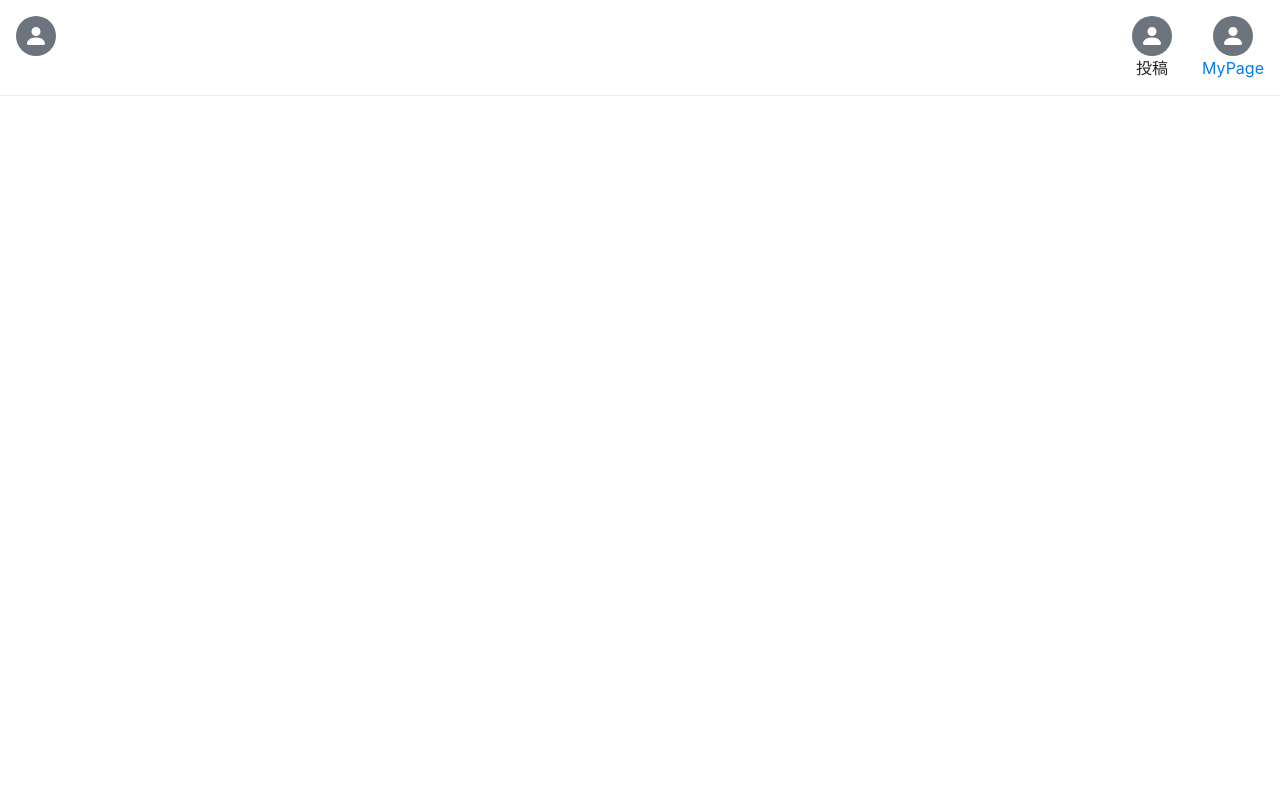
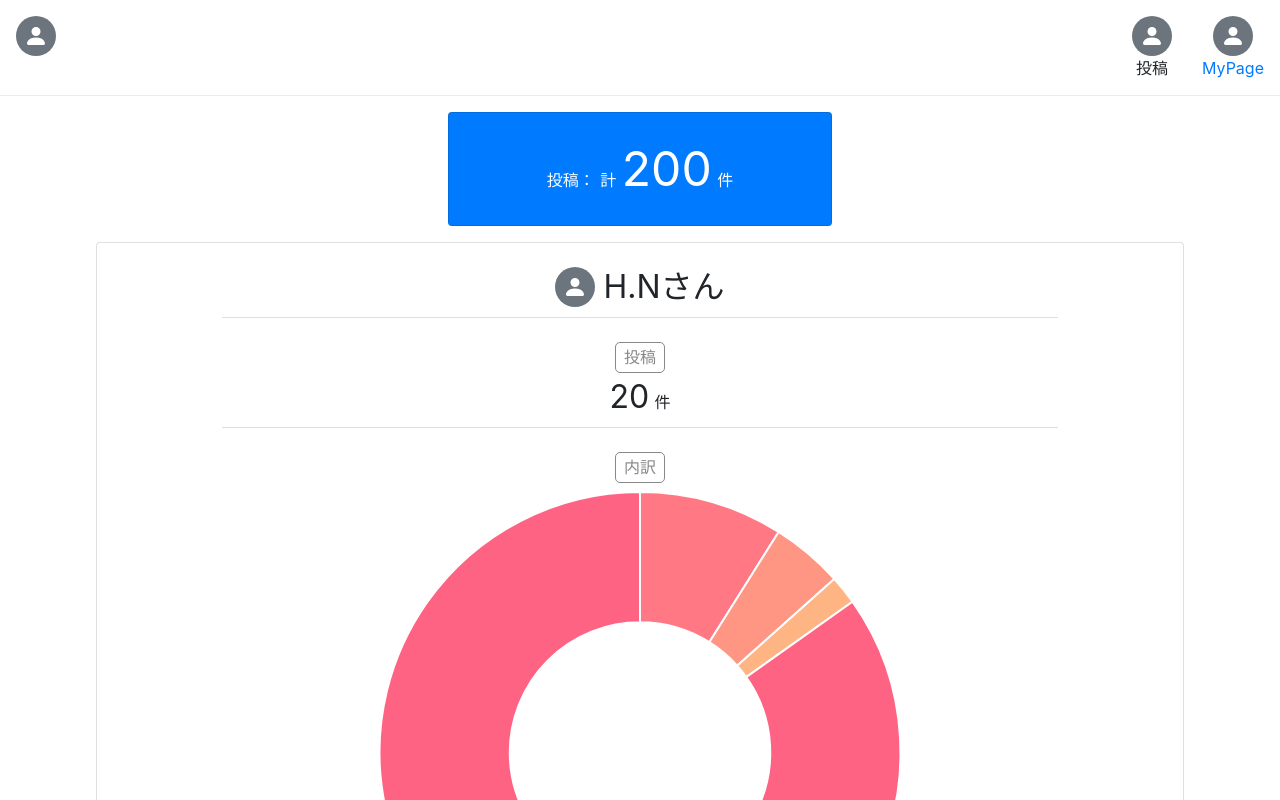
Before and after one commit to SoraY677/pandora-bullentine-board, a Nuxt app: page /mypage in a window 1280 px wide. Before the commit this address had no page. Shown: the top 800 px of the page. Built offline with nearby package versions, Linux system fonts and the light colour scheme.

Commit message:
mypageを追加

```diff
--- /dev/null
+++ b/pages/mypage.vue
@@ -0,0 +1,35 @@
+<template>
+ <div>
+   <div class="post-sum-container mx-auto py-3">
+   <postsum :sum="200"/>
+   </div>
+   <ul class="mypost-container mx-auto">
+     <li><mypost :username="'H.Nさん'" :postnum="20"/></li>
+   </ul>
+ </div>
+</template>
+
+<script>
+import postsum from "@/components/postSum"
+import mypost from "@/components/mypost"
+
+export default {
+  components:{
+    postsum,
+    mypost
+  }
+}
+</script>
+
+<style>
+
+.post-sum-container{
+  width:30%;
+  min-width:380px
+}
+
+.mypost-container{
+  width:85%;
+}
+
+</style>
```
